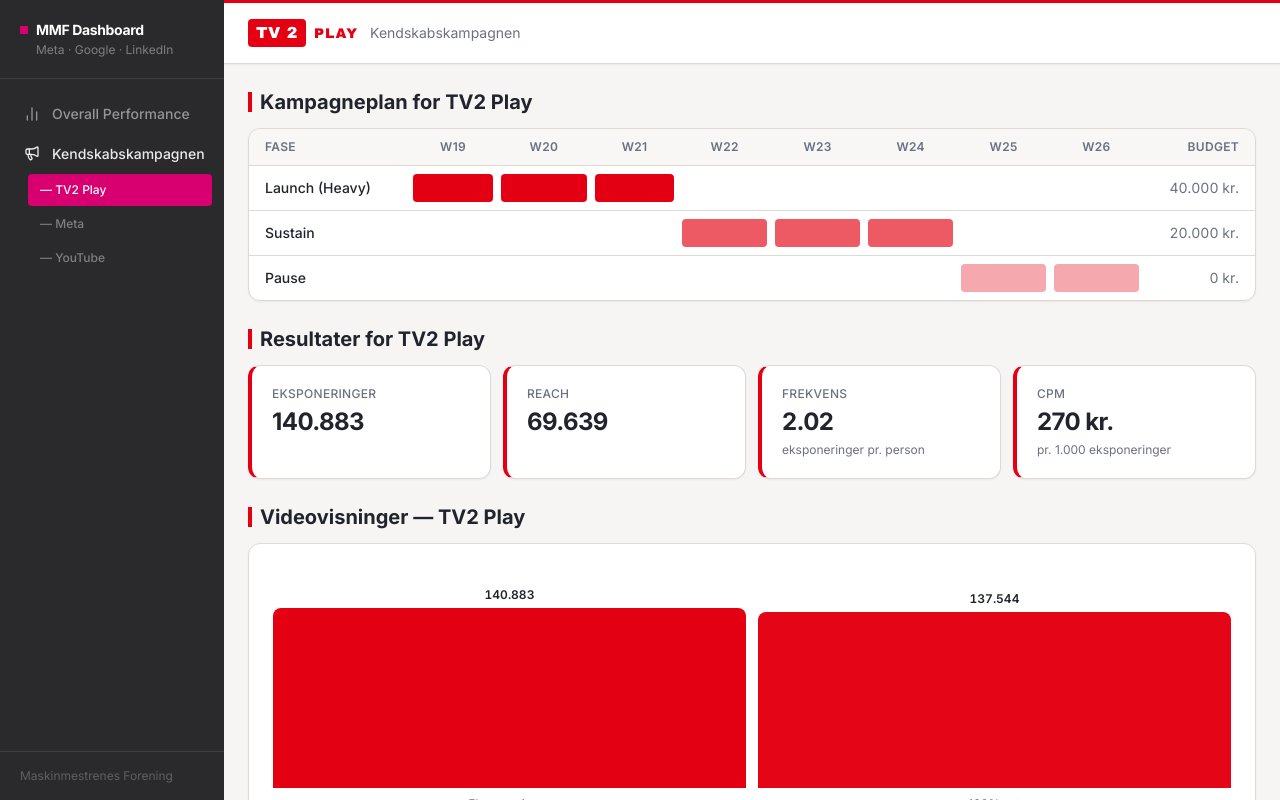
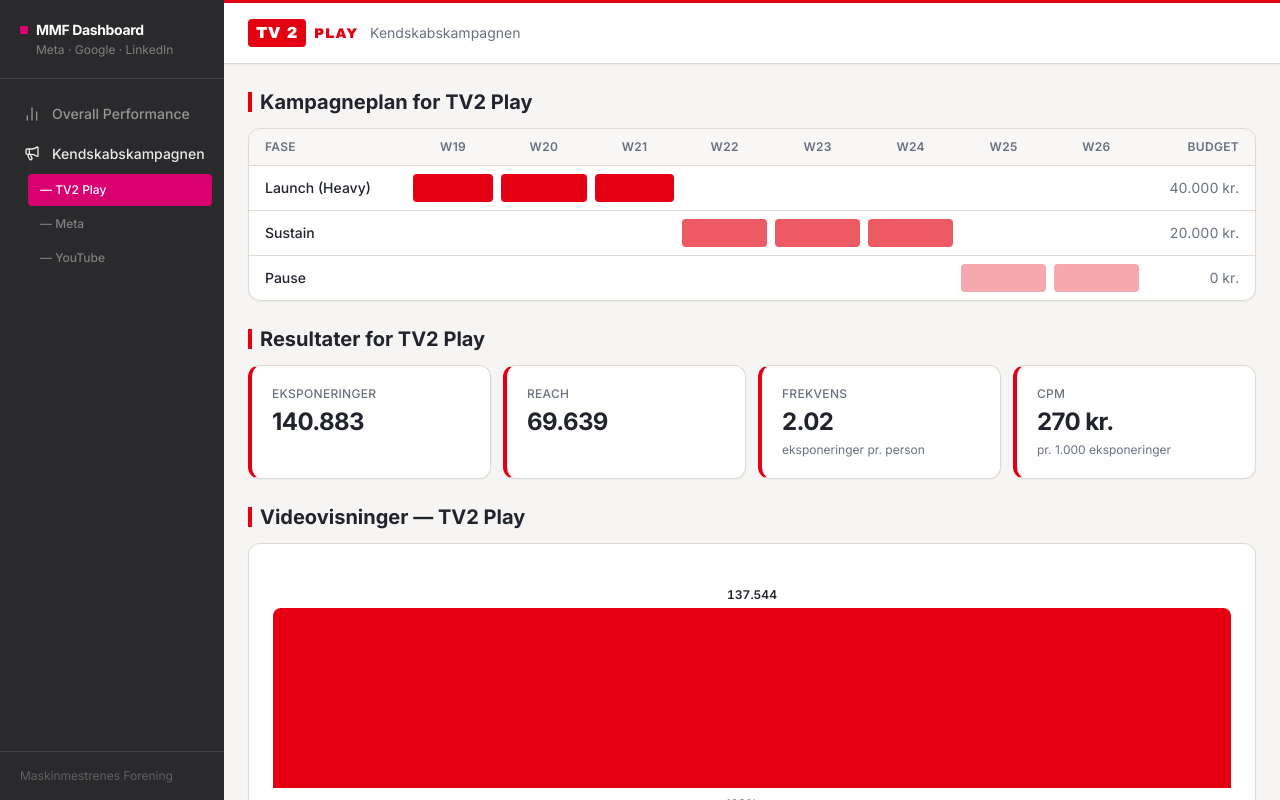
Before and after one commit to tskmmf-art/claude-ads-dashboard, a Next.js app: page /kendskabskampagnen/tv2play in a window 1280 px wide. Built offline with nearby package versions, Linux system fonts and the light colour scheme.

Commit message:
Video funnel: remove Eksponeringer bar, add more spacing between bars

```diff
--- a/src/components/VideoFunnel.tsx
+++ b/src/components/VideoFunnel.tsx
@@ -22,7 +22,6 @@
   const imp = data.impressions
 
   const stages = [
-    { label: 'Eksponeringer', value: imp },
     ...(data.videoViews25 != null ? [{ label: '25% set',  value: data.videoViews25 }] : []),
     ...(data.videoViews50 != null ? [{ label: '50% set',  value: data.videoViews50 }] : []),
     ...(data.videoViews75 != null ? [{ label: '75% set',  value: data.videoViews75 }] : []),
@@ -34,7 +33,7 @@
   return (
     <div className="rounded-xl border bg-white shadow-sm p-6">
       {/* Chart area */}
-      <div className="flex items-end justify-around gap-3" style={{ height: BAR_MAX_PX + 40 }}>
+      <div className="flex items-end justify-around gap-8" style={{ height: BAR_MAX_PX + 40 }}>
         {stages.map(({ label, value }) => {
           const ratio = value / max
           const barH  = Math.max(Math.round(ratio * BAR_MAX_PX), 6)
@@ -63,7 +62,7 @@
       </div>
 
       {/* X-axis labels */}
-      <div className="flex justify-around gap-3 mt-2">
+      <div className="flex justify-around gap-8 mt-2">
         {stages.map(({ label, value }) => {
           const pctOfImp = imp > 0 && label !== 'Eksponeringer' ? value / imp : null
           return (
```
